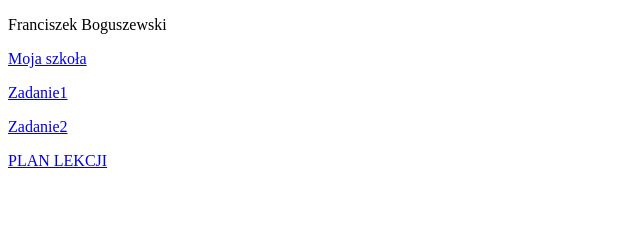
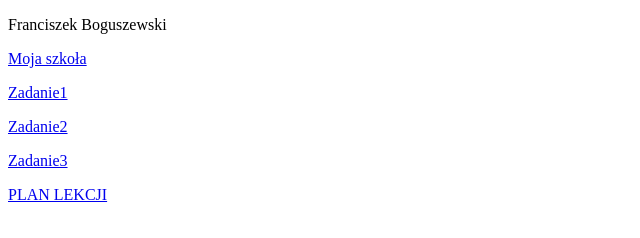
Before and after one commit to 10828864u/10828864u.github.io, a plain HTML site: page index.html in a window 1280 px wide. Shown: the whole page, without its empty margins (0-640 px from the left). Drawn offline with Linux system fonts and the light colour scheme.

Commit message:
Update index.html

```diff
--- a/index.html
+++ b/index.html
@@ -12,7 +12,7 @@
 		<p><a href="http://informatyka.mobile.prus.siedlce.pl/index.php/start"</a>Moja szkoła</p>
 		<p><a href="./Zadanie1.html">Zadanie1</a></p>
 		<p><a href="./Zadanie2.html">Zadanie2</a></p>
-
+		<p><a href="./Zadanie3.html">Zadanie3</a></p>
 		<p><a href="./css/html/html/index.html">PLAN LEKCJI</a></p>
 	</body>
 
```
